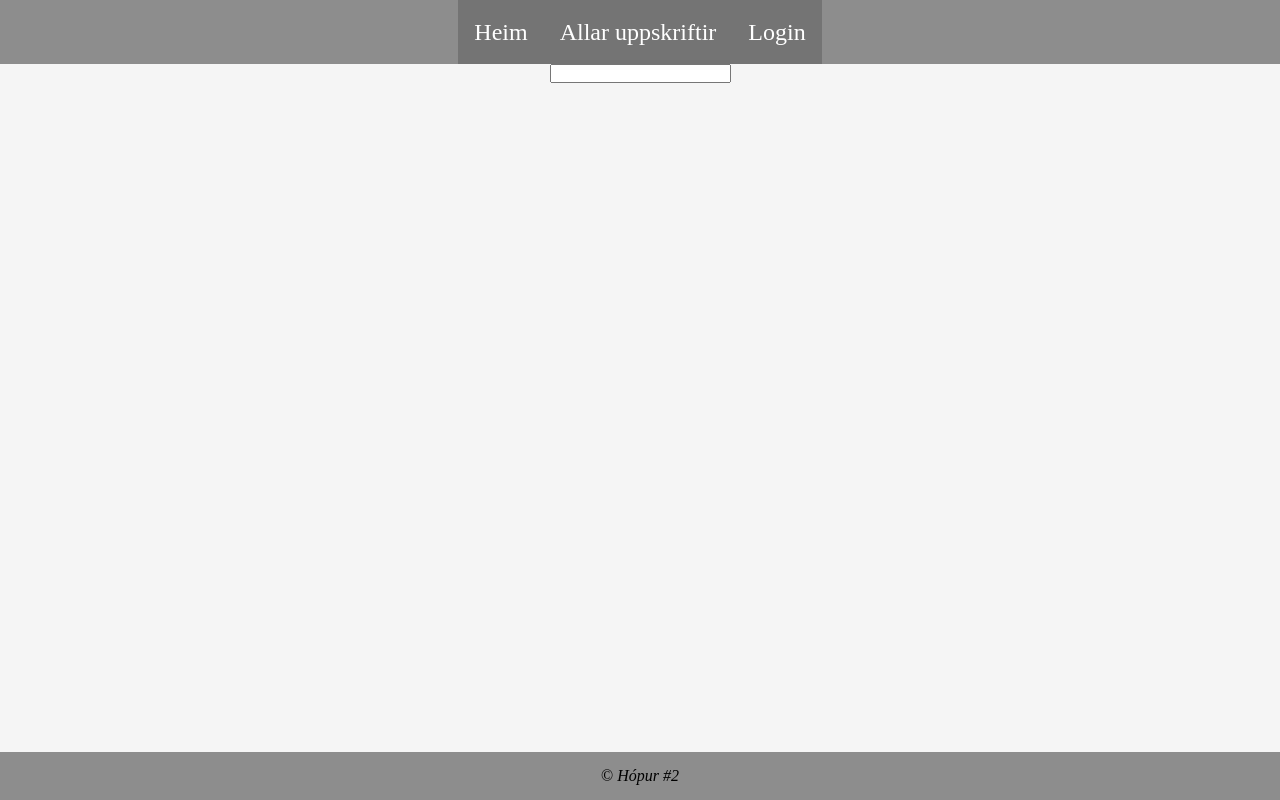
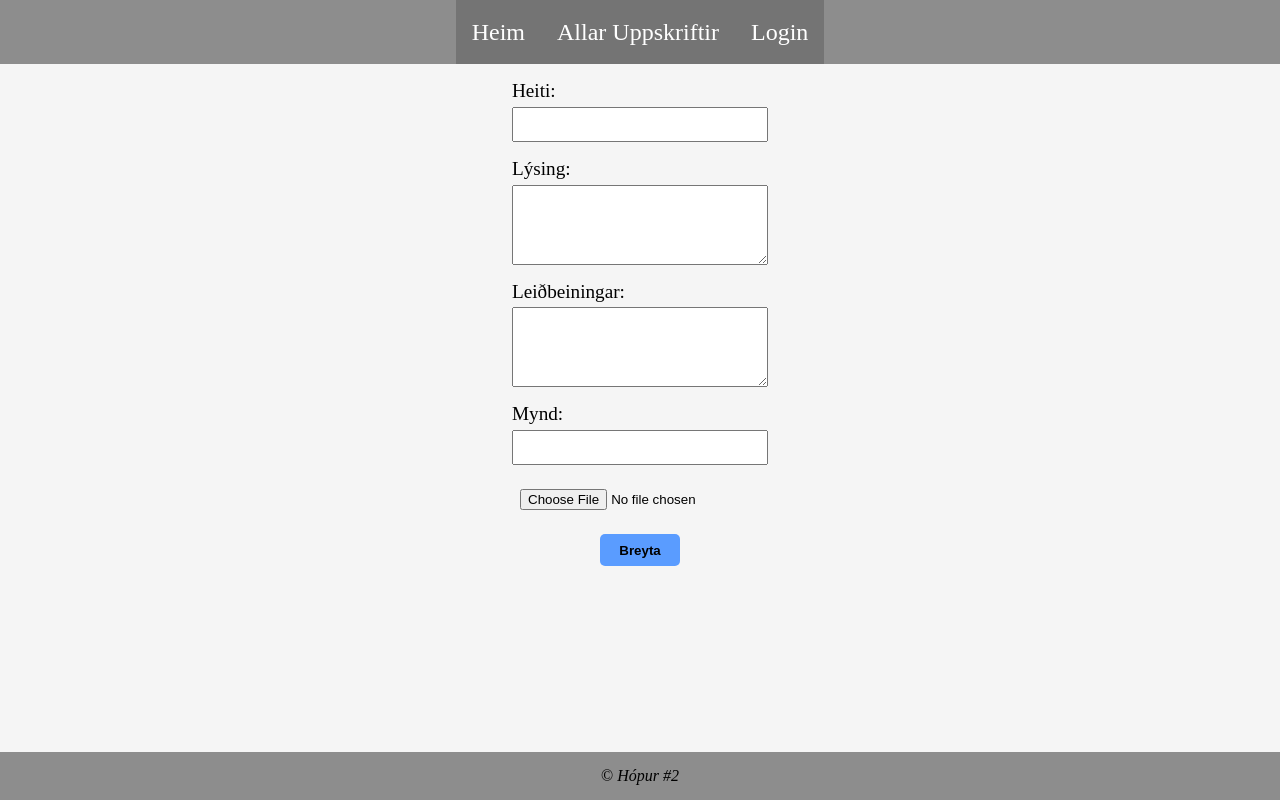
Before and after one commit to olp10/vef2-h2, a Next.js app: page /recipes/0/edit in a window 1280 px wide. Built offline with nearby package versions, Linux system fonts and the light colour scheme; no server answers.

Commit message:
Bætti við edit virkni á uppskrift fyrir innskráða notendur

```diff
--- a/src/components/Header/Header.tsx
+++ b/src/components/Header/Header.tsx
@@ -1,6 +1,8 @@
 /* eslint-disable @next/next/no-html-link-for-pages */
 import Link from 'next/link';
 import './Header.module.scss';
+import { useRouter } from 'next/router';
+import { useEffect, useState } from 'react';
 
 type HeaderProps = {
   user?: any,
@@ -8,15 +10,24 @@ type HeaderProps = {
 }
 
 export default function Header({ user, loading }: HeaderProps) {
+  const router = useRouter();
+  const [current, setCurrent] = useState(router.pathname);
+
+  useEffect(() => {
+    setCurrent(router.pathname);
+  }, [router.pathname]);
+
   return (
       <header>
         <nav>
           <ul>
             <li>
-              <Link href="/">Heim</Link>
+              {current === '/' && <Link href="/"><strong>Heim</strong></Link>}
+              {current !== '/' && <Link href="/">Heim</Link>}
             </li>
             <li>
-              <Link href="/recipes">Allar uppskriftir</Link>
+              {current === '/recipes' && <Link href="/recipes"><strong>Allar uppskriftir</strong></Link>}
+              {current !== '/recipes' && <Link href="/recipes">Allar Uppskriftir</Link>}
             </li>
             {!loading &&
               (user ? (
--- a/src/pages/recipes/[id]/edit.tsx
+++ b/src/pages/recipes/[id]/edit.tsx
@@ -5,7 +5,12 @@ import Layout from "@/components/Layout";
 import { useUser } from "@auth0/nextjs-auth0/client";
 
 export default function Edit() {
-    const [name, setName] = useState('');
+    const [recipeName, setRecipeName] = useState('');
+    const [description, setDescription] = useState('');
+    const [instructions, setInstructions] = useState('');
+    const [image, setImage] = useState('');
+    const [uploadImage, setUploadImage] = useState('');
+
     const [recipe, setRecipe] = useState<Recipe>({
         id: 0,
         name: '',
@@ -20,14 +25,69 @@ export default function Edit() {
         const response = await fetch(`http://localhost:3001/recipes/${id}`);
         const data = await response.json();
         setRecipe(data);
-      }
+    }
+    getRecipe(router.query.id);
 
-    getRecipe(router.query.id);
+    async function onDescriptionChange(event: React.ChangeEvent<HTMLTextAreaElement>) {
+      console.log(description);
+      setDescription(event.target.value);
+    }
+
+    async function onInstructionsChange(event: React.ChangeEvent<HTMLTextAreaElement>) {
+      setInstructions(event.target.value);
+    }
+
+    function onImageChange(event: React.ChangeEvent<HTMLInputElement>) {
+      setImage(event.target.value);
+    }
+
+    function onNameChange(event: React.ChangeEvent<HTMLInputElement>) {
+      setRecipeName(event.target.value);
+    }
+
+    function onUploadImageChange(event: React.ChangeEvent<HTMLInputElement>) {
+      setUploadImage(event.target.value);
+    }
+
+    function submitEditRecipe() {
+      console.log(recipeName, description, instructions, image);
+      fetch(`http://localhost:3001/recipes/${router.query.id}`, {
+        method: 'PATCH',
+        headers: {
+          'Content-Type': 'application/json',
+        },
+        body: JSON.stringify({
+          recipeName: recipeName ? recipeName : recipe.name,
+          description: description ? description : recipe.description,
+          instructions: instructions ? instructions : recipe.instructions,
+          image: image ? image : recipe.image,
+          user,
+          uploadImage: uploadImage? uploadImage : null,
+        }),
+      });
+      // Redirect to recipe page
+      router.push(`/recipes/${router.query.id}`);
+    }
+
+
     return (
         <>
             <Layout user={user} loading={isLoading}>
-                <div><h1>{recipe.name}</h1></div>
-                <input type="text" value={recipe.name}></input>
+                <div className="editRecipeForm">
+                    <label htmlFor="name">Heiti:</label>
+                    <input type="text" defaultValue={recipe.name} name="name" onChange={onNameChange}></input>
+                    <label htmlFor="description">Lýsing:</label>
+                    <textarea name="description" defaultValue={recipe.description} onChange={onDescriptionChange}></textarea>
+                    <label htmlFor="instructions">Leiðbeiningar:</label>
+                    <textarea name="instructions" defaultValue={recipe.instructions} onChange={onInstructionsChange}></textarea>
+                    <label htmlFor="image">Mynd:</label>
+                    <input type="text" name="image" defaultValue={recipe.image} onChange={onImageChange}></input>
+
+                    {/* FIXME: Virkar ekki, þarf að uploada á cloudinary úr framenda? */}
+                    <input type="file" name="uploadImage" onChange={onUploadImageChange}></input>
+                    <button type="submit" onClick={submitEditRecipe}>Breyta</button>
+                </div>
+
             </Layout>
         </>
     )
--- a/src/styles/Recipes.module.scss
+++ b/src/styles/Recipes.module.scss
@@ -27,6 +27,10 @@
   & h2 {
     margin: 1rem auto;
   }
+
+  & img {
+    max-width: 70%;
+  }
 }
 
 .recipeName { margin-top: 2rem; }
--- a/src/styles/globals.scss
+++ b/src/styles/globals.scss
@@ -88,3 +88,35 @@ ul {
   margin-top: 1rem;
   padding: .5rem;
 }
+
+.editRecipeForm {
+  display: flex;
+  flex-direction: column;
+  font-size: 1.2rem;
+  margin: auto;
+  margin-top: 1rem;
+  text-align: left;
+  width: 20%;
+
+  > label {
+    margin-right: .3rem;
+    margin-bottom: .3rem;
+  }
+  > input, textarea {
+    margin-bottom: 1rem;
+    padding: .5rem;
+  }
+  > textarea {
+    height: 5rem;
+  }
+
+  > button {
+    background-color: #5a9cff;
+    border: none;
+    border-radius: 5px;
+    font-weight: bold;
+    height: 2rem;
+    margin: auto;
+    width: 5rem;
+  }
+}
```
Also changed, not shown: 1 other file (tests, documents, lock files or other folders).
